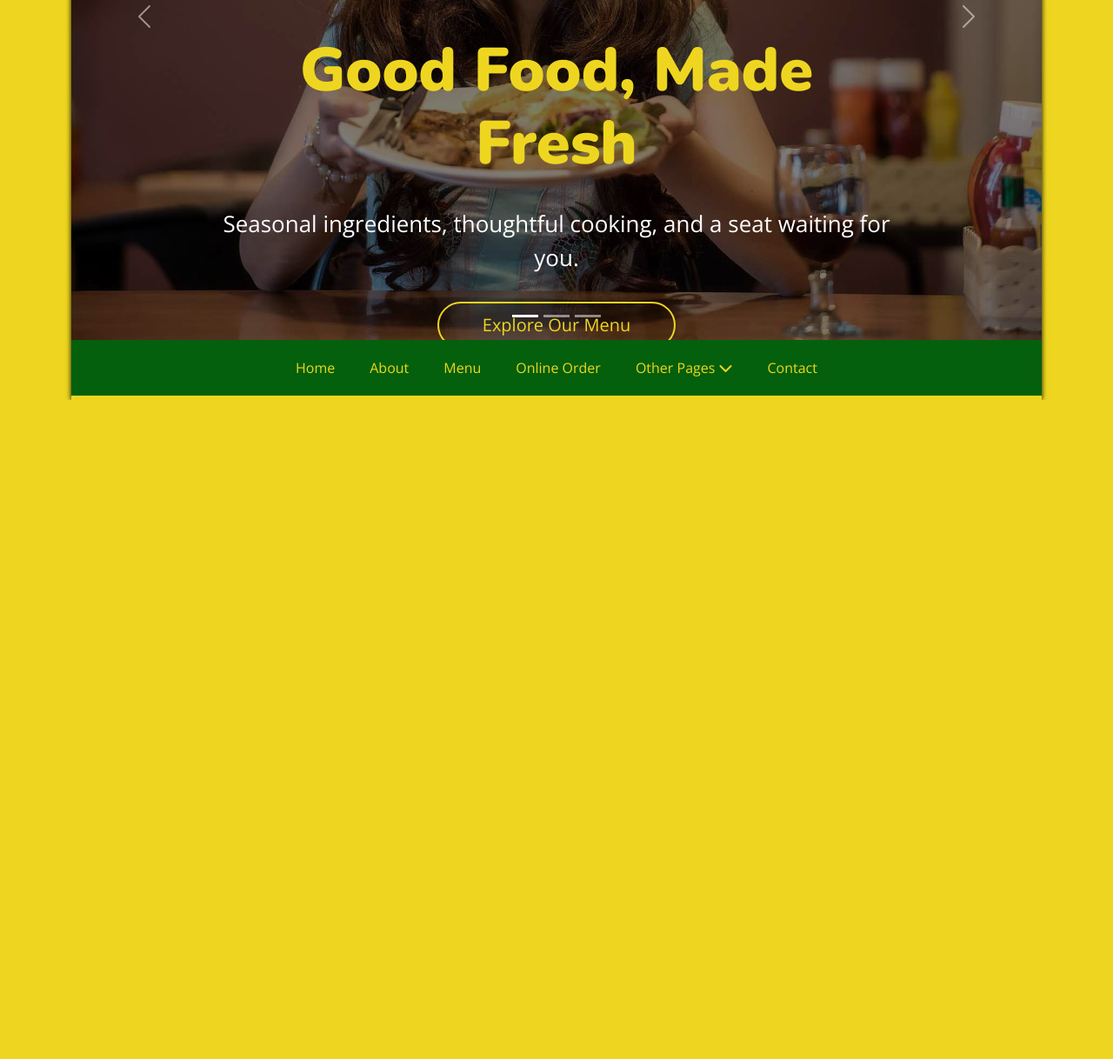
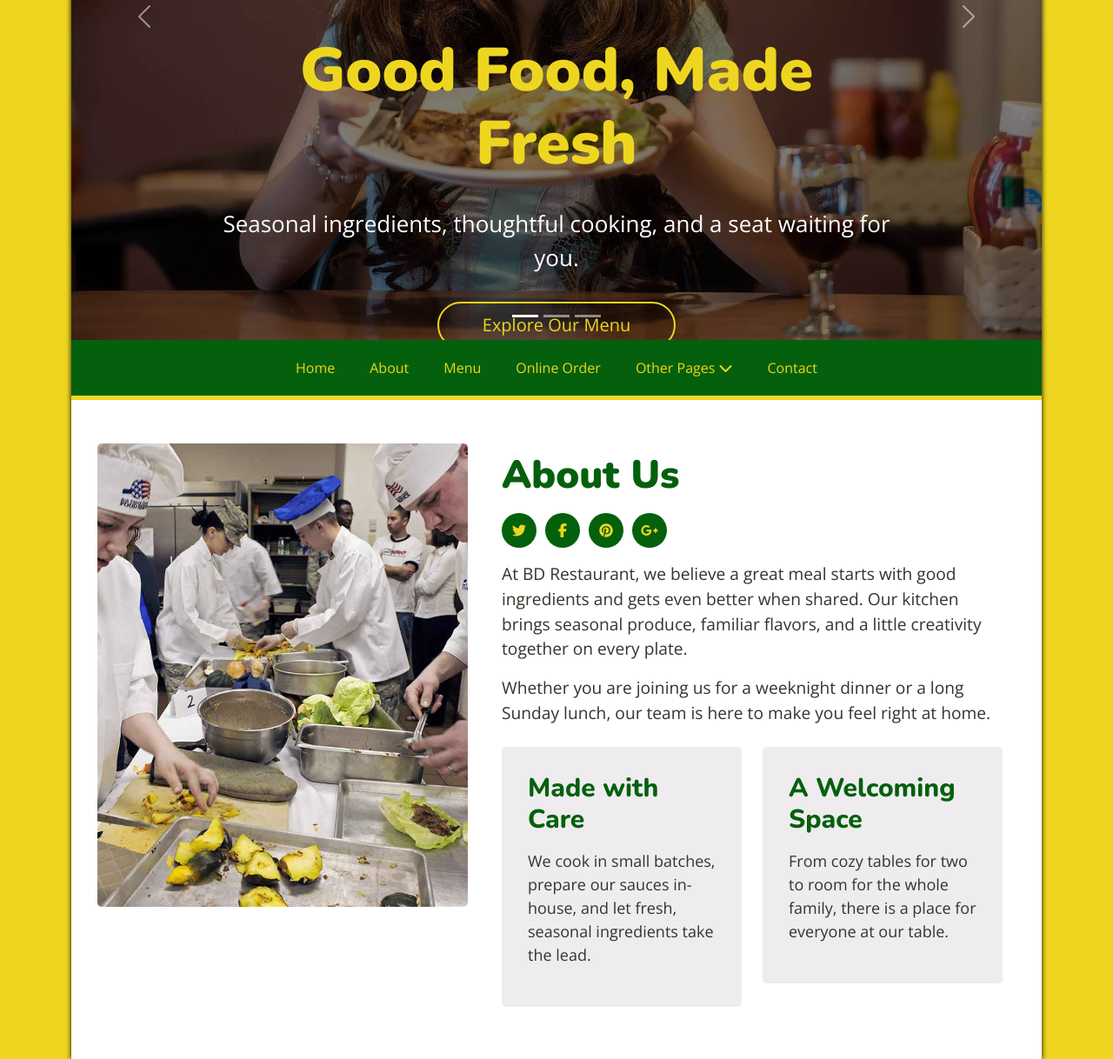
Before and after one commit to leducnhan230/BD-Restaurant, a plain HTML site: page src/index.html in a window 1280 px wide. Shown: the part 354-1572 px from the top of the page at 87% size. Before the commit the page ends 814 px from the top, so only its background shows below. Drawn offline with Linux system fonts and the light colour scheme.

Commit message:
feat(layout): complete introduction section for desktop layout

```diff
--- a/src/css/style.css
+++ b/src/css/style.css
@@ -42,7 +42,14 @@ h6 {
     color: #04600C;
 }
 
+main {
+    background-color: #fff;
+}
 
+
+section {
+    padding: 50px 30px;
+}
 
 /* =========================================
    3. REUSABLE COMPONENTS
@@ -64,6 +71,10 @@ li {
 
 p {
     color: #32352C;
+}
+
+article {
+    background-color: #EFECEF;
 }
 
 /* =========================================
@@ -96,9 +107,6 @@ p {
 .slider img {
     height: 745px;
 }
-
-
-
 
 .carousel-item::after {
     content: "";
@@ -169,7 +177,7 @@ nav {
     padding: 20px;
 }
 
-.main-menu li:hover{
+.main-menu li:hover {
     background-color: #EED620;
 }
 
@@ -178,7 +186,7 @@ nav {
     color: #EED620;
 }
 
-.navbar .main-menu>li:hover>a{
+.navbar .main-menu>li:hover>a {
     color: #04600C;
 }
 
@@ -196,11 +204,11 @@ nav {
     background-color: #fff;
 }
 
-.main-menu li:hover>.sub-menu{
+.main-menu li:hover>.sub-menu {
     display: block;
 }
 
-.sub-menu li:hover{
+.sub-menu li:hover {
     background-color: #EED620;
 }
 
@@ -209,11 +217,71 @@ nav {
     color: #000;
 }
 
-.navbar .sub-menu>li:hover>a{
+.navbar .sub-menu>li:hover>a {
     color: #04600C;
 }
 
 /* --- Content Sections --- */
+
+/* Introduction */
+.intro-img {
+    border-radius: 5px;
+    overflow: hidden;
+}
+
+.description {
+    margin: 0 15px;
+    padding: 10px 0;
+}
+
+.description h2 {
+    font-weight: 900;
+    font-size: 45px;
+}
+
+.description>p {
+    font-size: larger;
+}
+
+.icons {
+    display: flex;
+}
+
+.icons i {
+    width: 40px;
+    height: 40px;
+    border-radius: 50%;
+    color: #EED620;
+    background-color: #04600C;
+
+    display: flex;
+    justify-content: center;
+    align-items: center;
+    margin: 0 5px;
+}
+
+.icons i:first-child {
+    margin-left: 0;
+}
+
+.icons i:last-child {
+    margin-right: 0;
+}
+
+article {
+    padding: 30px;
+    border-radius: 5px;
+}
+
+article h3 {
+    font-weight: 800;
+    font-size: 30px;
+}
+
+.description article>p {
+    font-size: large;
+}
+
 
 /* --- Footer --- */
 
--- a/src/index.html
+++ b/src/index.html
@@ -99,7 +99,54 @@
                 </div>
             </header>
 
-            <main></main>
+            <main>
+                <!-- Introduction -->
+                <section class="Introduction">
+                    <div class="row">
+                        <div class="col-md-5">
+                            <div class="intro-img">
+                                <img src="images/about-us.jpg" alt="">
+                            </div>
+                        </div>
+                        <div class="col-md-7">
+                            <div class="description">
+                                <h2 class="mb-3">About Us</h2>
+                                <div class="icons mb-3">
+                                    <i class="fa fa-twitter" aria-hidden="true"></i>
+                                    <i class="fa fa-facebook" aria-hidden="true"></i>
+                                    <i class="fa fa-pinterest" aria-hidden="true"></i>
+                                    <i class="fa fa-google-plus" aria-hidden="true"></i>
+                                </div>
+                                <p class="mb-3">At BD Restaurant, we believe a great meal starts with good ingredients and gets even
+                                    better when shared. Our kitchen brings seasonal produce, familiar flavors, and a
+                                    little
+                                    creativity together on every plate.</p>
+                                <p class="mb-4">Whether you are joining us for a weeknight dinner or a long Sunday lunch, our team is
+                                    here to make you feel right at home.</p>
+
+                                <div class="row">
+                                    <div class="col-md-6">
+                                        <article >
+                                            <h3 class="mb-3">Made with Care</h3>
+                                            <p>We cook in small batches, prepare our sauces in-house, and let fresh,
+                                                seasonal
+                                                ingredients take the lead.</p>
+                                        </article>
+                                    </div>
+                                    <div class="col-md-6">
+                                        <article>
+                                            <h3 class="mb-3">A Welcoming Space</h3>
+                                            <p>From cozy tables for two to room for the whole family, there is a place
+                                                for
+                                                everyone at our table.</p>
+                                        </article>
+                                    </div>
+                                </div>
+                            </div>
+                        </div>
+                    </div>
+                </section>
+            </main>
             <footer></footer>
         </div>
     </div>
```
